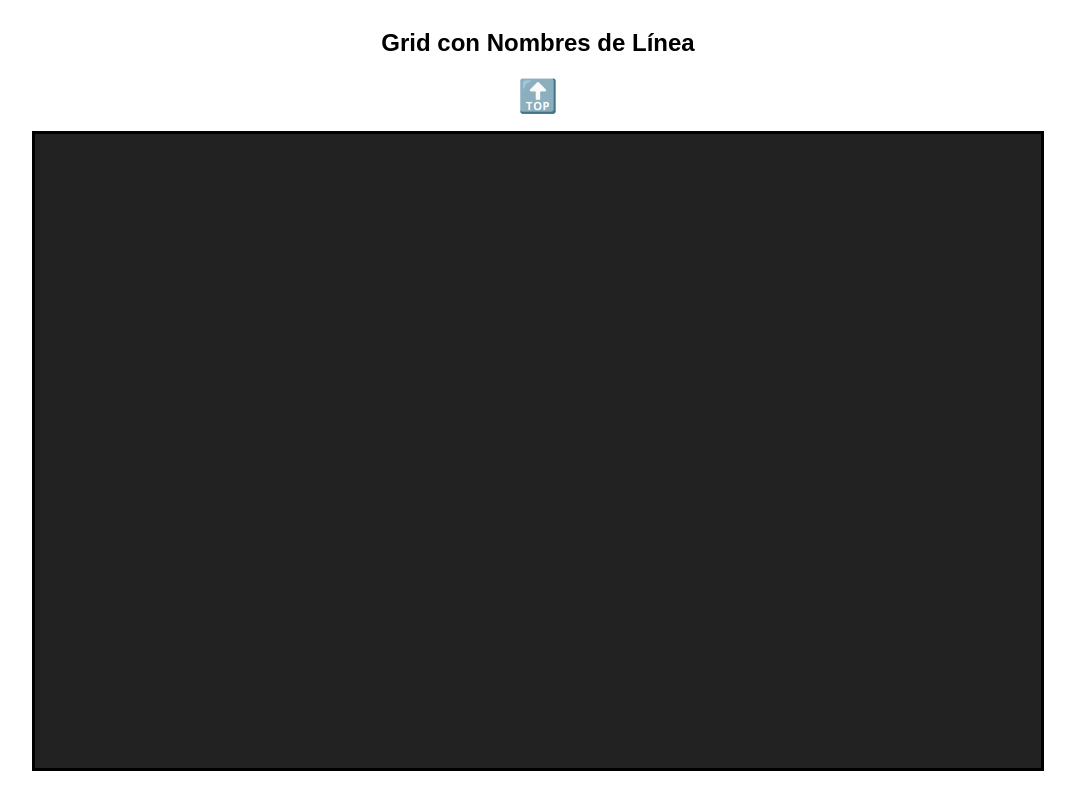
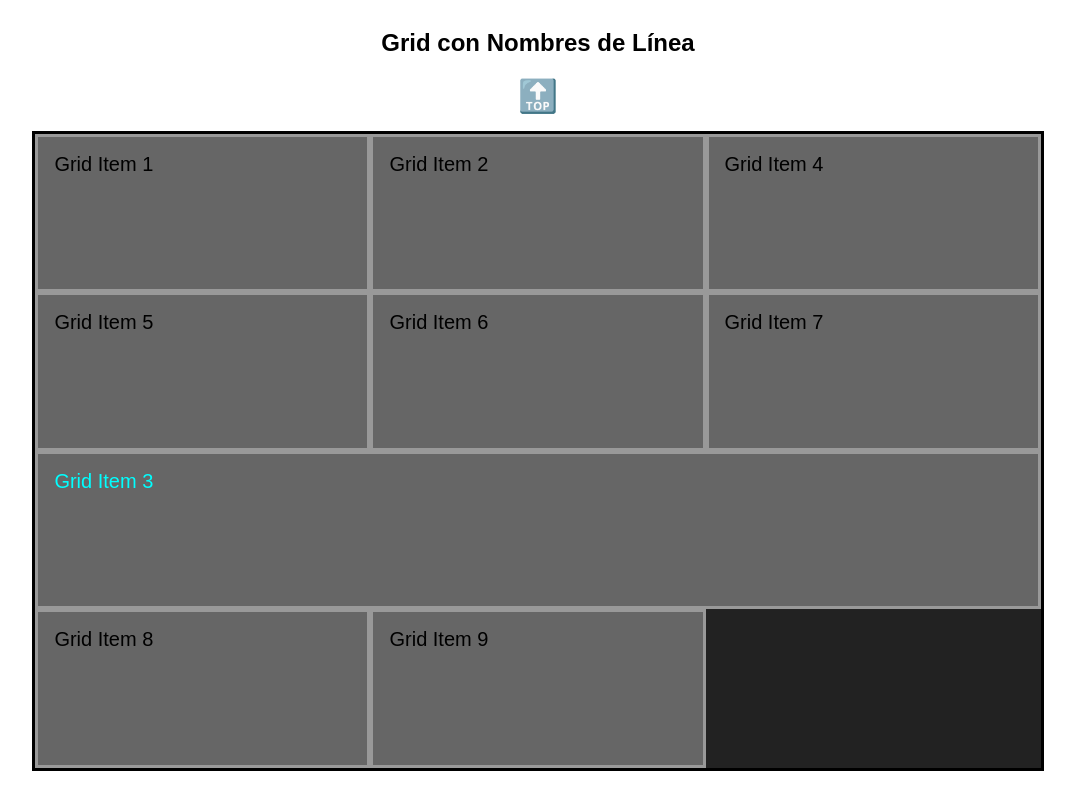
Before and after one commit to joaquin-braicovich/fron-end-1, a plain HTML site: page Practica grid/index.html in a window 1280 px wide. Shown: the part 3520-4329 px from the top of the page, without its empty margins (102-1177 px from the left). Drawn offline with Linux system fonts and the light colour scheme.

Commit message:
Actualizacion 2

```diff
--- a/Practica grid/index.html
+++ b/Practica grid/index.html
@@ -103,7 +103,35 @@
     </section>
     <h2 id="grid-line-names">Grid con Nombres de Línea</h2>
     <a href="#top">🔝</a>
-    <section class="container grid-line-names"></section>
+    <section class="container grid-line-names">
+      <article class="item">
+        <p>Grid Item 1</p>
+      </article>
+      <article class="item">
+        <p>Grid Item 2</p>
+      </article>
+      <article class="item">
+        <p>Grid Item 3</p>
+      </article>
+      <article class="item">
+        <p>Grid Item 4</p>
+      </article>
+      <article class="item">
+        <p>Grid Item 5</p>
+      </article>
+      <article class="item">
+        <p>Grid Item 6</p>
+      </article>
+      <article class="item">
+        <p>Grid Item 7</p>
+      </article>
+      <article class="item">
+        <p>Grid Item 8</p>
+      </article>
+      <article class="item">
+        <p>Grid Item 9</p>
+      </article>
+    </section>
     <h2 id="grid-areas">Grid con Áreas</h2>
     <a href="#top">🔝</a>
     <section class="container grid-areas"></section>
--- a/Practica grid/styles.css
+++ b/Practica grid/styles.css
@@ -101,3 +101,17 @@ img {
   grid-row: 1 / span 2;
   grid-column: 1 / span 2;
 }
+.grid-line-names{
+  display: grid;
+  /* Grid 3cx3r */
+  grid-template-columns: repeat(3, 1fr);
+  grid-template-rows: repeat(3, 1fr);
+  grid-template-columns:[linea-c1] 1fr [linea-c2] 1fr [linea-c3] 1fr [linea-c4];
+  grid-template-rows: [linea-r1] 1fr [linea-r2] 1fr [linea-r3] 1fr [linea-r4];
+  grid-template-rows: [linea-r1] auto [linea-r2] auto [linea-r3] auto [linea-r4]
+}
+.grid-line-names .item:nth-child(3){
+  color: aqua;
+  grid-row: linea-r3 / linea-r4;
+  grid-column: linea-c1 / linea-c4;
+}
```
